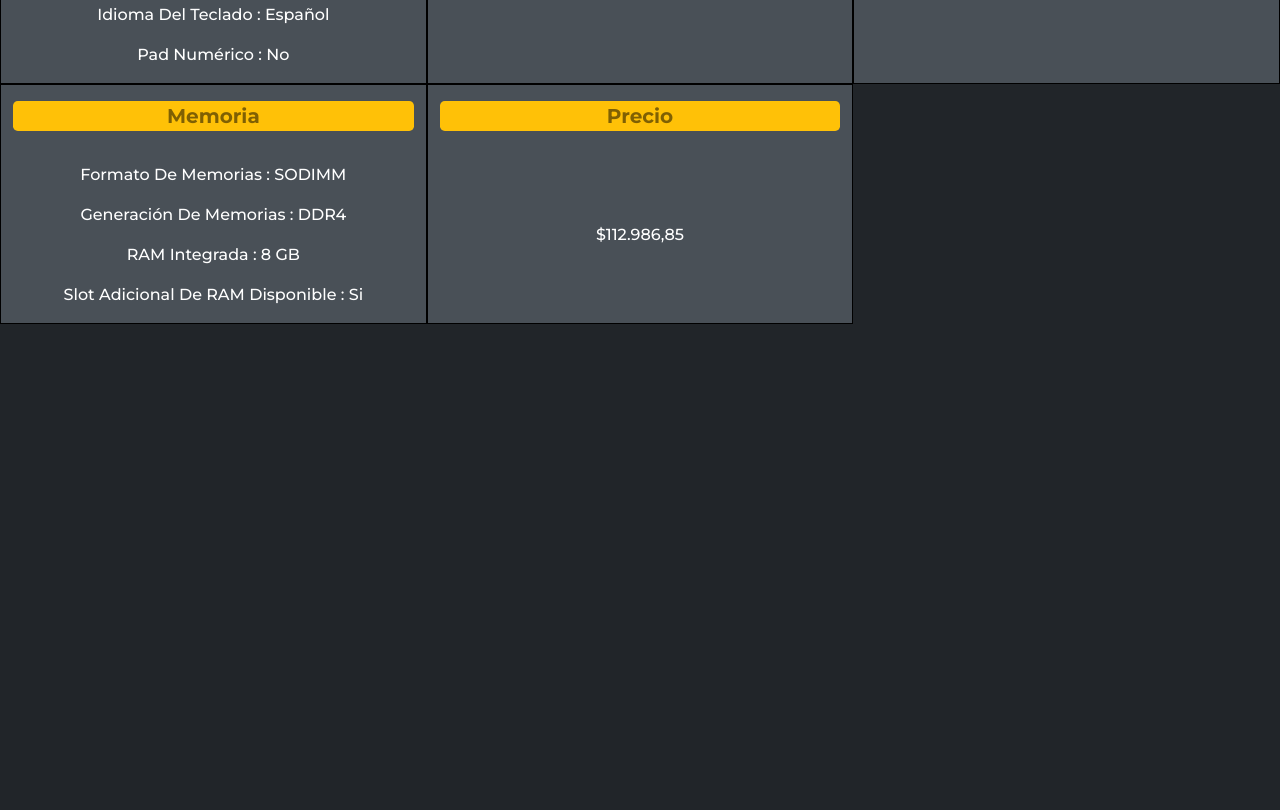
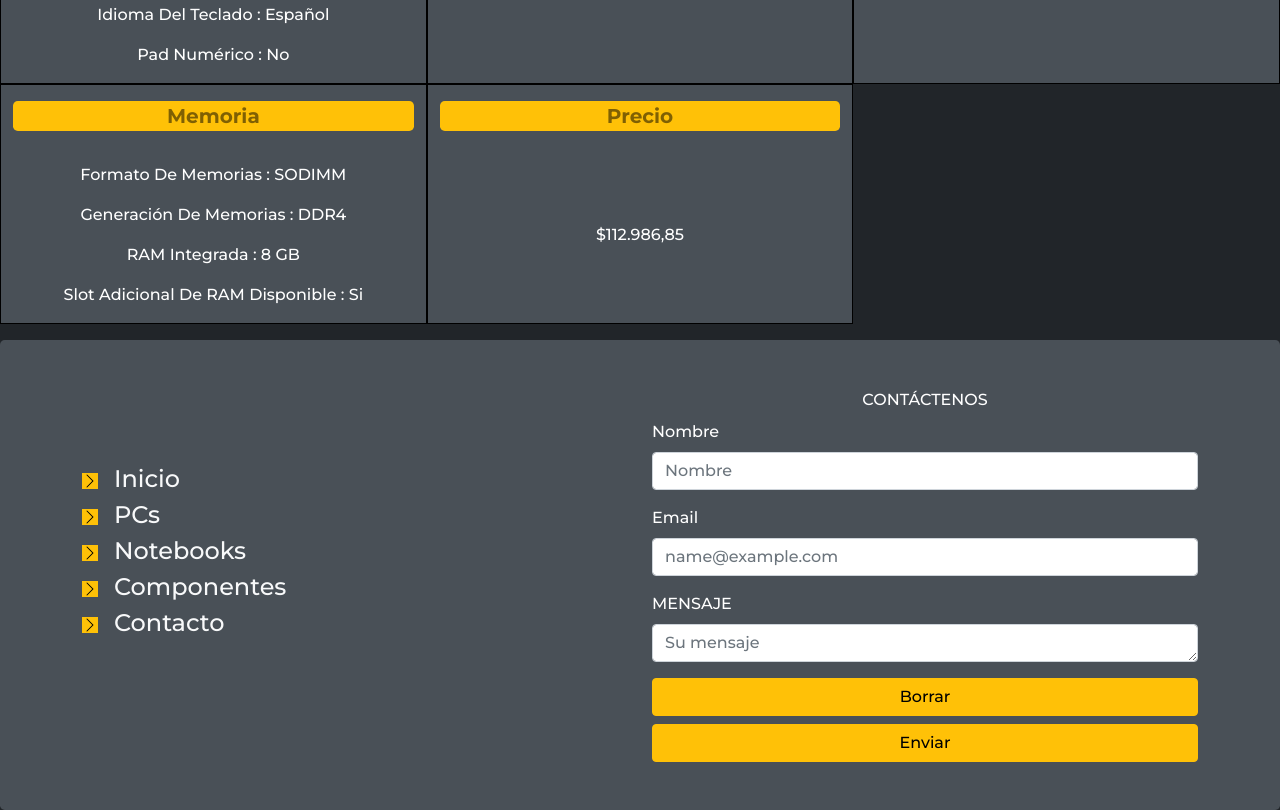
Before and after one commit to MiguelGuajardo/HARDWARE-SHOP-BOOTSTRAP5-SASS, a website: page tablaNotebook.html in a window 1280 px wide. Shown: the part 2072-2882 px from the top of the page. Before the commit the page ends 2396 px from the top, so only its background shows below. Drawn offline with Linux system fonts and the light colour scheme.

Commit message:
Agregue un footer

```diff
--- a/tablaNotebook.html
+++ b/tablaNotebook.html
@@ -330,6 +330,74 @@
             </div>
         </div>
         </div>
+        <footer class=" text-white text-center text-lg-start fondo-color rounded-3 mt-3">
+          <div class="container pb-5">
+            <div class="row">
+              <div class="d-none d-sm-flex col-12 col-sm-6 d-flex flex-column justify-content-center">
+                <a href="index.html" class="link-light a fs-4"><svg xmlns="http://www.w3.org/2000/svg" width="16" height="16" fill="currentColor" class="bi bi-chevron-right btn-warning me-3" viewBox="0 0 16 16">
+                  <path fill-rule="evenodd" d="M4.646 1.646a.5.5 0 0 1 .708 0l6 6a.5.5 0 0 1 0 .708l-6 6a.5.5 0 0 1-.708-.708L10.293 8 4.646 2.354a.5.5 0 0 1 0-.708z"/>
+                </svg>Inicio</a>
+                <a href="tablaPcs.html" class="link-light a fs-4"><svg xmlns="http://www.w3.org/2000/svg" width="16" height="16" fill="currentColor" class="bi bi-chevron-right btn-warning me-3" viewBox="0 0 16 16">
+                  <path fill-rule="evenodd" d="M4.646 1.646a.5.5 0 0 1 .708 0l6 6a.5.5 0 0 1 0 .708l-6 6a.5.5 0 0 1-.708-.708L10.293 8 4.646 2.354a.5.5 0 0 1 0-.708z"/>
+                </svg>PCs</a>
+                <a href="tablaNotebook.html" class="link-light a fs-4"><svg xmlns="http://www.w3.org/2000/svg" width="16" height="16" fill="currentColor" class="bi bi-chevron-right btn-warning me-3" viewBox="0 0 16 16">
+                  <path fill-rule="evenodd" d="M4.646 1.646a.5.5 0 0 1 .708 0l6 6a.5.5 0 0 1 0 .708l-6 6a.5.5 0 0 1-.708-.708L10.293 8 4.646 2.354a.5.5 0 0 1 0-.708z"/>
+                </svg>Notebooks</a>
+                <a href="componentes.html" class="link-light a fs-4"><svg xmlns="http://www.w3.org/2000/svg" width="16" height="16" fill="currentColor" class="bi bi-chevron-right btn-warning me-3" viewBox="0 0 16 16">
+                  <path fill-rule="evenodd" d="M4.646 1.646a.5.5 0 0 1 .708 0l6 6a.5.5 0 0 1 0 .708l-6 6a.5.5 0 0 1-.708-.708L10.293 8 4.646 2.354a.5.5 0 0 1 0-.708z"/>
+                </svg>Componentes</a>
+                <a href="contacto.html" class="link-light a fs-4"><svg xmlns="http://www.w3.org/2000/svg" width="16" height="16" fill="currentColor" class="bi bi-chevron-right btn-warning me-3" viewBox="0 0 16 16">
+                  <path fill-rule="evenodd" d="M4.646 1.646a.5.5 0 0 1 .708 0l6 6a.5.5 0 0 1 0 .708l-6 6a.5.5 0 0 1-.708-.708L10.293 8 4.646 2.354a.5.5 0 0 1 0-.708z"/>
+                </svg>Contacto</a>
+              </div>
+              <div class="col-12 col-sm-6">
+                <label for="exampleText" class="form-label pt-5 d-flex justify-content-center">CONTÁCTENOS</label>
+            <div class="d-flex flex-column">
+              <div class="mb-3">
+                <label for="exampleFormControlInput1" class="form-label"
+                  >Nombre</label
+                >
+                <input
+                  type="text"
+                  name="Nombre"
+                  class="form-control"
+                  id="Nombre"
+                  placeholder="Nombre"
+                />
+              </div>
+              <div class="mb-3">
+                <label for="exampleFormControlInput1" class="form-label"
+                  >Email</label
+                >
+                <input
+                  type="email"
+                  class="form-control"
+                  id="exampleFormControlInput1"
+                  placeholder="name@example.com"
+                />
+              </div>
+              <div class="mb-3">
+                <label for="Textarea" class="form-label"
+                  >MENSAJE</label
+                >
+                <textarea
+                  class="form-control"
+                  name="text"
+                id="Mensaje"
+                cols="5"
+                rows="1"
+                placeholder="Su mensaje"
+                ></textarea>
+              </div>
+              <div class="d-grid gap-2">
+                <button class="btn btn-warning" type="reset">Borrar</button>
+                <button class="btn btn-warning" type="submit">Enviar</button>
+              </div>
+            </div>
+              </div>
+            </div>
+          </div>
+        </footer>
             <script src="js/bootstrap.js"></script>
   </body>
 </html>
```
